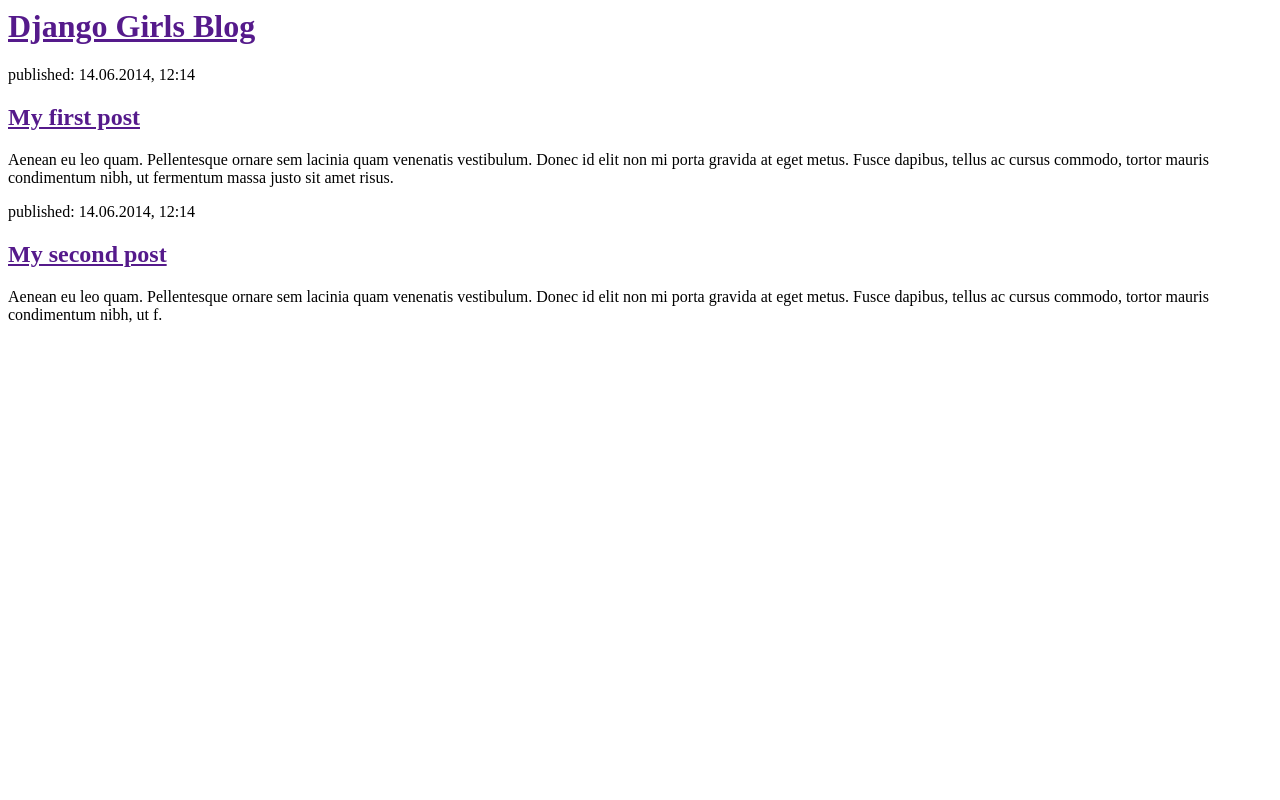
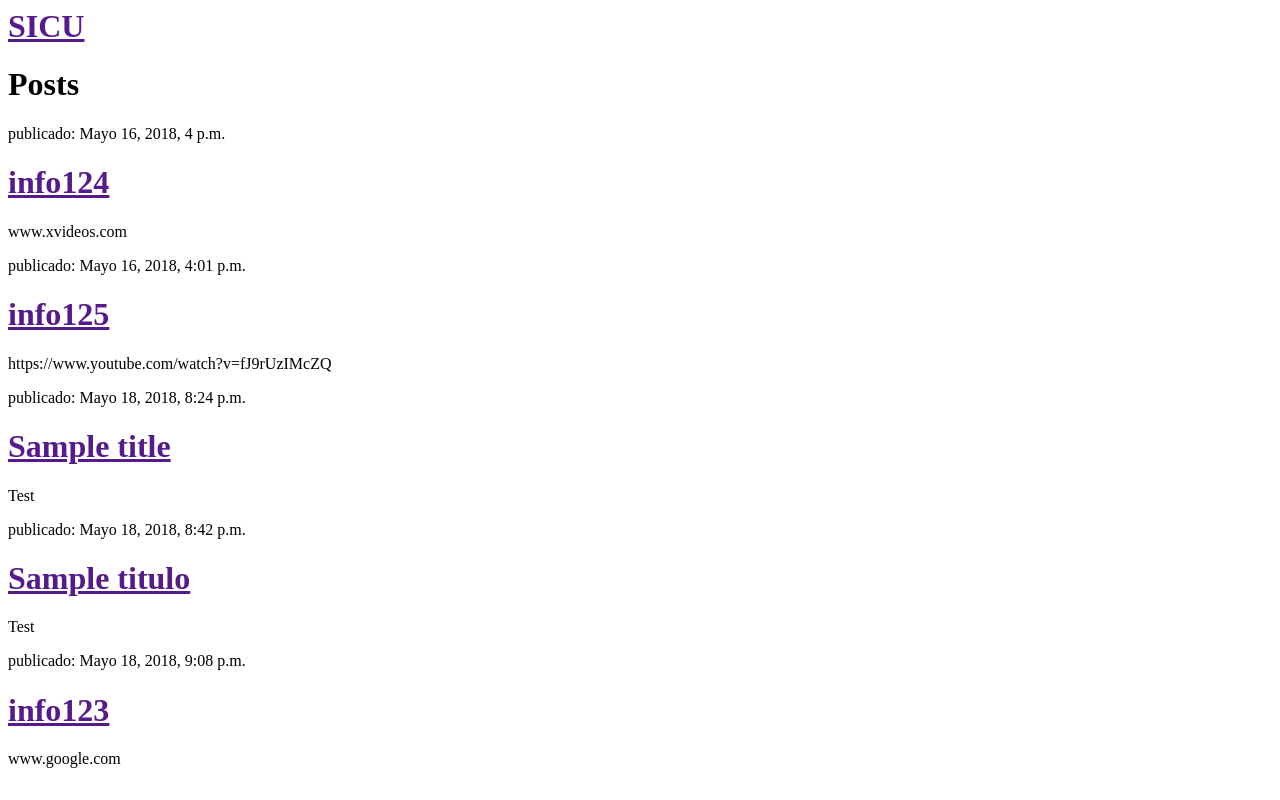
Before and after one commit to DarkElk/SICU, a Django app: page / in a window 1280 px wide. Run offline with Django 3.2, Linux system fonts and the light colour scheme; data comes from the database, SQL or seed files in the repository.

Commit message:
Modelo preliminar de pagina de inicio
Se agregó el modelo preliminar para ejecutar las pruebas de muestreo de elementos de post en la pagina web

```diff
--- a/Code_page/mysite/blog/templates/blog/post_list.html
+++ b/Code_page/mysite/blog/templates/blog/post_list.html
@@ -1,22 +1,21 @@
 <html>
     <head>
-        <title>Django Girls blog</title>
+        <title>SICU</title>
     </head>
     <body>
         <div>
-            <h1><a href="">Django Girls Blog</a></h1>
+            <h1><a href="">SICU</a></h1>
         </div>
 
         <div>
-            <p>published: 14.06.2014, 12:14</p>
-            <h2><a href="">My first post</a></h2>
-            <p>Aenean eu leo quam. Pellentesque ornare sem lacinia quam venenatis vestibulum. Donec id elit non mi porta gravida at eget metus. Fusce dapibus, tellus ac cursus commodo, tortor mauris condimentum nibh, ut fermentum massa justo sit amet risus.</p>
-        </div>
+            <h1>Posts</h1>
+        {% for post in posts %}
+           <div>
+               <p>publicado: {{ post.fecha_creacion }}</p>
+               <h1><a href="">{{ post.titulo }}</a></h1>
+               <p>{{ post.link|linebreaksbr }}</p>
+           </div>
+       {% endfor %}
 
-        <div>
-            <p>published: 14.06.2014, 12:14</p>
-            <h2><a href="">My second post</a></h2>
-            <p>Aenean eu leo quam. Pellentesque ornare sem lacinia quam venenatis vestibulum. Donec id elit non mi porta gravida at eget metus. Fusce dapibus, tellus ac cursus commodo, tortor mauris condimentum nibh, ut f.</p>
-        </div>
     </body>
 </html>
--- a/Code_page/mysite/blog/views.py
+++ b/Code_page/mysite/blog/views.py
@@ -1,5 +1,11 @@
 from django.shortcuts import render
+from django.utils import timezone
+from .models import Post
+#El punto después de from indica el directorio actual o la aplicación actual.
+#Como views.py y models.py están en el mismo directorio, simplemente usamos . y el
+#nombre del archivo (sin .py). Ahora importamos el nombre del modelo (Post).
 
 # Create your views here.
 def post_list(request):
-    return render(request, 'blog/post_list.html', {})
+    posts = Post.objects.filter(fecha_creacion__lte=timezone.now()).order_by('fecha_creacion')
+    return render(request, 'blog/post_list.html', {'posts': posts})
```
